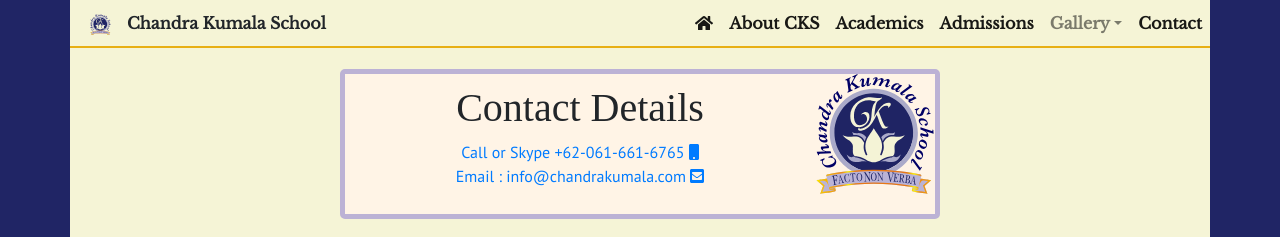
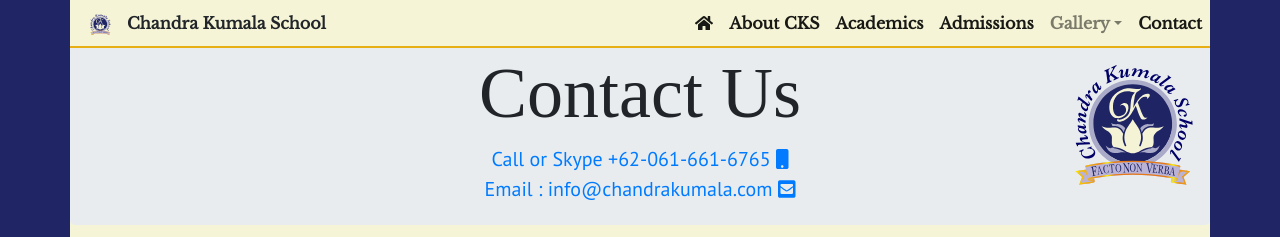
Before and after one commit to inyoka/kumala, a Django app: page /contact in a window 1280 px wide. Shown: the top 237 px of the page. Run offline with Django 3.2, Linux system fonts and the light colour scheme; some libraries are stand-ins or nearby versions.

Commit message:
Add consistent title

```diff
--- a/templates/www/contact.html
+++ b/templates/www/contact.html
@@ -3,19 +3,21 @@
 {% load staticfiles %}
 {% block body_block %}
 
+<div class="overlay">
+  <div class="carousel-logo">
+    <img class="d-none d-md-block" src="{% static "images/kumala-logo.svg" %}" width="120px" alt="">
+  </div>
+  <div class="carousel-logo">
+    <img class="d-block d-md-none" src="{% static "images/kumala-logo.svg" %}" width="60px" alt="">
+  </div>
+</div>
 
-<div class="displayed">
-  <br>
-  <div class="media">
-    <div class="text">
-      <h1 class="displayed">Contact Details</h1>
-      <p class="displayed">
-      <a href="tel:+62-061-661-6765">Call or Skype +62-061-661-6765  <i class="fas fa-mobile"></i></a> <br><a href="mailto:info@chandrakumala.com?Subject=Website%20question" target="_top"> Email : info@chandrakumala.com  <i class="fas fa-envelope-square"></i></a></p>
-    </div>
-    <div class="image">
-      <img class="displayed" src="{% static "images/kumala-logo.svg" %}"  style="width:120px; vertical-align:middle;" alt="SVG not found">
-    </div>
-  </div>
+<div class="jumbotron">
+  <h1 class="display-3" style="text-align:center;">{{ page_title }}</h1>
+  <p class="lead" style="text-align:center;"><a href="tel:+62-061-661-6765">Call or Skype +62-061-661-6765  <i class="fas fa-mobile"></i></a> <br><a href="mailto:info@chandrakumala.com?Subject=Website%20question" target="_top"> Email : info@chandrakumala.com  <i class="fas fa-envelope-square"></i></a></p>
+</div>
+
+
   <h2 class="displayed">Visit our campus ...</h2>
 
   <iframe class="displayed" src="https://www.google.com/maps/embed?pb=!1m18!1m12!1m3!1d3981.788015720234!2d98.70464181348703!3d3.6357996973543907!2m3!1f0!2f0!3f0!3m2!1i1024!2i768!4f13.1!3m3!1m2!1s0x303133cb86bccbe3%3A0x74aa644c1519ba8b!2sChandra+Kumala+School!5e0!3m2!1sen!2sid!4v1518526602341" width="450" height="450" frameborder="0" style="border:0" allowfullscreen></iframe>
```
Also changed, not shown: templates/www/gallery.html (+13 -2 lines), templates/www/videos.html (+9 -0 lines).
